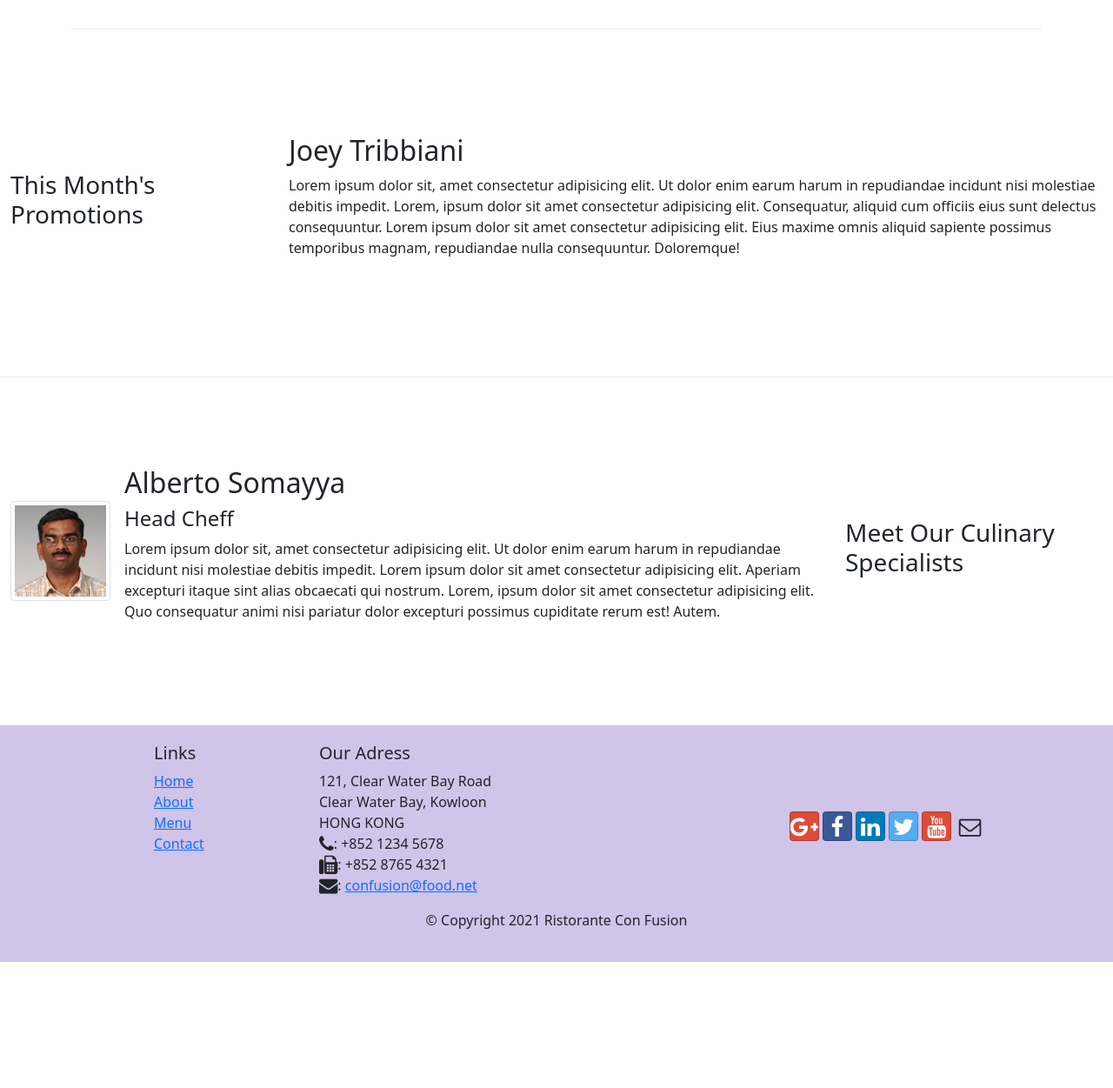
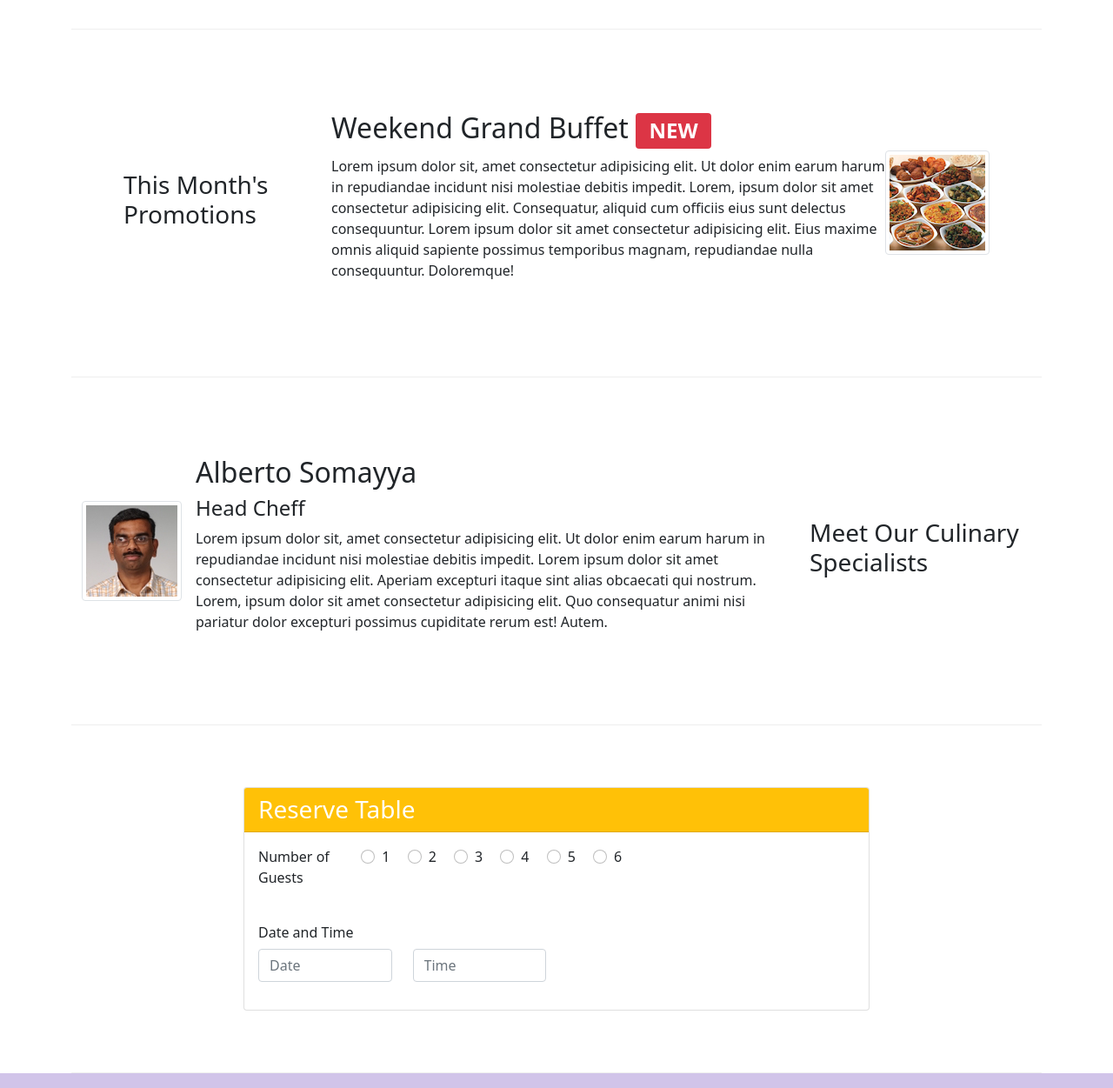
Before and after one commit to anilduyguc/Ristorante-Con-Fusion, a website: page index.html in a window 1280 px wide. Shown: the part 700-1951 px from the top of the page at 87% size. Before the commit the page ends 1806 px from the top, so only its background shows below. Drawn offline with nearby package versions, Linux system fonts and the light colour scheme.

Commit message:
after second assignment

```diff
--- a/index.html
+++ b/index.html
@@ -11,6 +11,8 @@
     <link rel="stylesheet" href="css/styles.css">
     <link rel="stylesheet" href="node_modules/font-awesome/css/font-awesome.min.css">
     <link rel="stylesheet" href="node_modules/bootstrap-social/bootstrap-social.css">
+    <style>
+    </style>
 </head>
 
 <body>
@@ -37,13 +39,19 @@
     <header class="jumbotron">
         <div class="container">
             <div class="row row-header">
-                <div class="col-12 col-sm-6">
+                <div class="col-lg-6  col-lg-6 col-sm-10">
                     <h1>Ristorante Con Fusion</h1>
                     <p>We take inspiration from the world's best cusiness and create a unique fusion experience. Our
                         lipsmacking creations will tickle your culinary senses!</p>
-                </div class="col-12 col-sm">
-                <div class="col col-sm align-self-center">
+                </div>
+                <div class="col-lg-3 col-sm-10 align-self-center">
                     <img src="img/logo.png" alt="" class="img-fluid">
+                </div>
+                <div class="col-lg-3 col-sm-10 align-self-center">
+                    <div class="offset-md-2 col-md-10 d-grid">
+                        <button class="btn btn-warning btn-sm" type="button"
+                            onClick="document.getElementById('form-reserve').scrollIntoView();">Reserve Table</button>
+                    </div>
                 </div>
             </div>
         </div>
@@ -72,7 +80,8 @@
                 <div class="d-flex">
                     <img src="img/uthappizza.png" class="d-flex align-self-center me-3 img-thumbnail" />
                     <div>
-                        <h2 class="mt-0">Uthappizza <span class="badge bg-danger">HOT</span><span class="badge rounded-pill bg-secondary ms-2">$4.99</span></h2>
+                        <h2 class="mt-0">Uthappizza <span class="badge bg-danger">HOT</span><span
+                                class="badge rounded-pill bg-secondary ms-2">$4.99</span></h2>
                         <p class="d-none d-sm-block">Lorem ipsum dolor sit, amet consectetur adipisicing elit. Ut dolor
                             enim earum harum in repudiandae
                             incidunt nisi molestiae debitis impedit. Lorem, ipsum dolor sit amet consectetur adipisicing
@@ -86,19 +95,28 @@
 
             </div>
         </div>
-    </div>
 
         <div class="row row-content align-items-center">
             <div class="col-12 col-sm-4 col-md-3">
-            <h3>This Month's Promotions</h3>
+                <h3 class="ms-5">This Month's Promotions</h3>
             </div>
-        <div class="col col-sm col-md">
-            <h2>Joey Tribbiani</h2>
-            <p class="d-none d-sm-block">Lorem ipsum dolor sit, amet consectetur adipisicing elit. Ut dolor enim earum harum in repudiandae
-                incidunt nisi molestiae debitis impedit. Lorem, ipsum dolor sit amet consectetur adipisicing elit.
-                Consequatur, aliquid cum officiis eius sunt delectus consequuntur. Lorem ipsum dolor sit amet
+            <div class="col col-sm col-md ms-2">
+                <div class="d-flex ms-0">
+                    <div>
+                        <h2 class="mt-0">Weekend Grand Buffet<span class="badge bg-danger ms-2">NEW</span></h2>
+                        <p class="d-none d-sm-block">Lorem ipsum dolor sit, amet consectetur adipisicing elit. Ut dolor
+                            enim
+                            earum harum in repudiandae
+                            incidunt nisi molestiae debitis impedit. Lorem, ipsum dolor sit amet consectetur adipisicing
+                            elit.
+                            Consequatur, aliquid cum officiis eius sunt delectus consequuntur. Lorem ipsum dolor sit
+                            amet
                             consectetur adipisicing elit. Eius maxime omnis aliquid sapiente possimus temporibus magnam,
                             repudiandae nulla consequuntur. Doloremque!</p>
+                    </div>
+                    <img src="img/buffet.png" class="d-flex align-self-center me-5 img-thumbnail">
+                </div>
+
             </div>
         </div>
 
@@ -124,16 +142,94 @@
                     <div>
                         <h2 class="mt-0">Alberto Somayya</h2>
                         <h4>Head Cheff</h4>
-                    <p class="d-none d-sm-block">Lorem ipsum dolor sit, amet consectetur adipisicing elit. Ut dolor enim earum harum in repudiandae
-                        incidunt nisi molestiae debitis impedit. Lorem ipsum dolor sit amet consectetur adipisicing elit.
-                        Aperiam excepturi itaque sint alias obcaecati qui nostrum. Lorem, ipsum dolor sit amet consectetur
-                        adipisicing elit. Quo consequatur animi nisi pariatur dolor excepturi possimus cupiditate rerum est!
+                        <p class="d-none d-sm-block">Lorem ipsum dolor sit, amet consectetur adipisicing elit. Ut dolor
+                            enim
+                            earum harum in repudiandae
+                            incidunt nisi molestiae debitis impedit. Lorem ipsum dolor sit amet consectetur adipisicing
+                            elit.
+                            Aperiam excepturi itaque sint alias obcaecati qui nostrum. Lorem, ipsum dolor sit amet
+                            consectetur
+                            adipisicing elit. Quo consequatur animi nisi pariatur dolor excepturi possimus cupiditate
+                            rerum
+                            est!
                             Autem.</p>
                     </div>
                 </div>
             </div>
         </div>
+
+        <div class="row row-content align-items-center" id="form-reserve">
+            <div class="col-lg-2 col-sm-0">
+
             </div>
+            <div class="col-lg-8 col-sm-12">
+
+                <div class="card">
+                    <h3 class="card-header bg-warning text-white">Reserve Table</h3>
+                    <div class="card-body">
+                        <dl class="row">
+                            <div class="col-lg-2 col-sm-10">Number of Guests</div>
+                            <div class="col-lg-10 col-sm-10">
+                                <div class="form-check form-check-inline">
+                                    <input class="form-check-input" type="radio" name="inlineRadioOptions" id="inlineRadio1" value="option1">
+                                    <label class="form-check-label" for="inlineRadio1">1</label>
+                                  </div>
+                                  <div class="form-check form-check-inline">
+                                    <input class="form-check-input" type="radio" name="inlineRadioOptions" id="inlineRadio2" value="option2">
+                                    <label class="form-check-label" for="inlineRadio2">2</label>
+                                  </div>
+                                  <div class="form-check form-check-inline">
+                                    <input class="form-check-input" type="radio" name="inlineRadioOptions" id="inlineRadio3" value="option3">
+                                    <label class="form-check-label" for="inlineRadio3">3</label>
+                                  </div>
+                                  <div class="form-check form-check-inline">
+                                    <input class="form-check-input" type="radio" name="inlineRadioOptions" id="inlineRadio3" value="option4">
+                                    <label class="form-check-label" for="inlineRadio3">4</label>
+                                  </div>
+                                  <div class="form-check form-check-inline">
+                                    <input class="form-check-input" type="radio" name="inlineRadioOptions" id="inlineRadio3" value="option5">
+                                    <label class="form-check-label" for="inlineRadio3">5</label>
+                                  </div>
+                                  <div class="form-check form-check-inline">
+                                    <input class="form-check-input" type="radio" name="inlineRadioOptions" id="inlineRadio3" value="option6">
+                                    <label class="form-check-label" for="inlineRadio3">6</label>
+                                  </div>
+                            </div>
+                        </dl>
+                        <dl class="row">
+                            <form action="">
+                                <div class="form-group row mt-3">
+                                    <label for="telnum" class="col-lg-12 col-md-2 col-sm-3 col-xs-3 col-form-label">Date and Time</label>
+                                    <div class="col-lg-3 col-md-3 col-sm-3 col-xs-3">
+                                        <input type="text" name="date" id="date" class="form-control" placeholder="Date">
+                                    </div>
+                                    <div class="col-lg-3 col-md-3 col-sm-3 col-xs-3">
+                                        <input type="text" name="time" id="time" class="form-control" placeholder="Time">
+                                    </div>
+                                </div>
+                            </form>
+                        </dl>
+                    </div>
+                </div>
+            </div>
+            <div class="col-lg-2 col-sm-0">
+
+            </div>
+
+
+        </div>
+    </div>
+
+
+
+
+
+
+
+
+
+
+
 
     <footer class="footer">
         <div class="container">
```
Also changed, not shown: 1 other file. Lines whose indentation alone changed are shown as unchanged.
